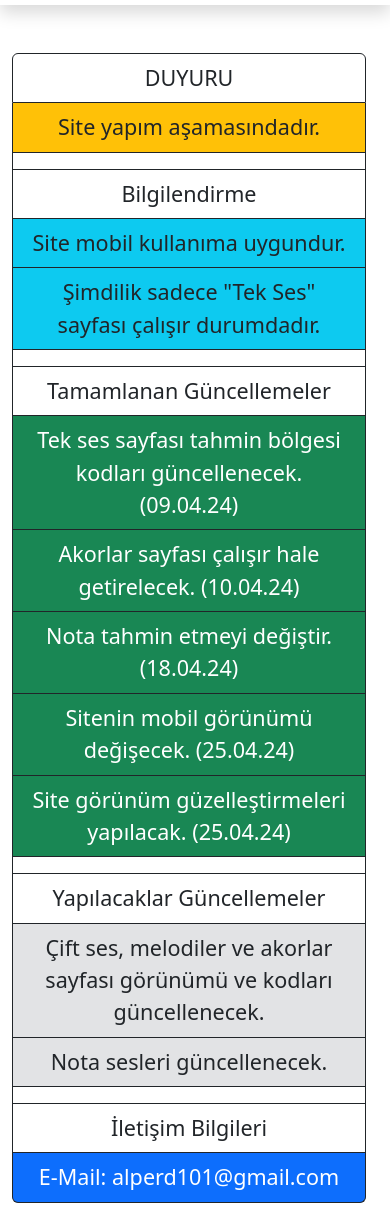
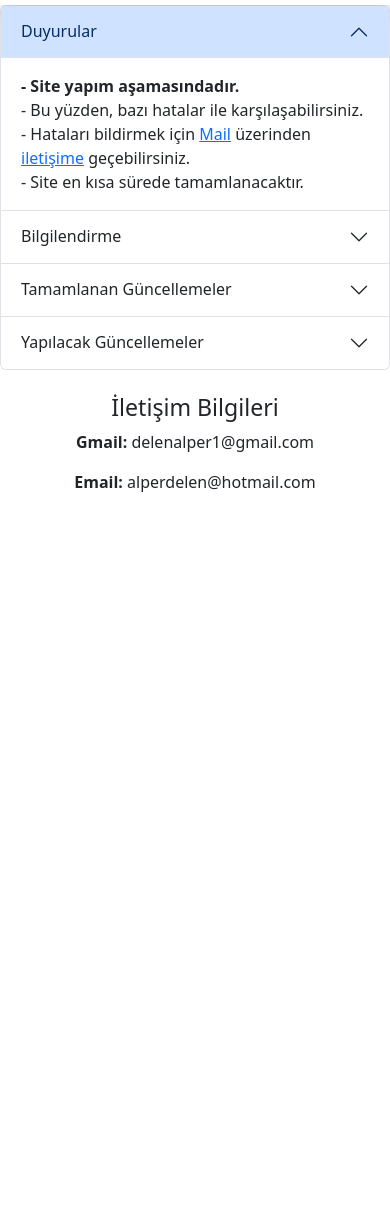
Before and after one commit to alperdelen0/kulak-egitimi-website, a plain HTML site: page index.html in a window 390 px wide. Shown: the part 51-1278 px from the top of the page. After the commit the page ends 844 px from the top, so only its background shows below. Drawn offline with nearby package versions, Linux system fonts and the light colour scheme.

Commit message:
Görsel güncelleme

```diff
--- a/index.html
+++ b/index.html
@@ -24,13 +24,13 @@
                     <a class="nav-link" href="tekSes.html"> Tek Ses </a>
                 </li>
                 <li class="nav-item">
-                    <a class="nav-link" href="#"> Çift Ses </a>
+                    <a class="nav-link" href="ciftSes.html"> Çift Ses </a>
+                </li>
+                <li class="nav-item">
+                  <a class="nav-link" href="#"> Akorlar </a>
                 </li>
                 <li class="nav-item">
                     <a class="nav-link" href="#"> Melodiler </a>
-                </li>
-                <li class="nav-item">
-                    <a class="nav-link" href="#"> Akorlar </a>
                 </li>
                 <!-- <li class="nav-item">
                     <a class="nav-link" href="#"><i class="bi bi-moon-fill"></i> Dark Mode </a>
@@ -40,36 +40,73 @@
         </div>
     </nav>
     <!-- Nav bitiş -->
-    <div class="container text-center">
-      <br><br>
-      <ul class="list-group text-center container-fluid fs-4">
-        <li class="list-group-item border-dark">DUYURU</li>
-        <li class="list-group-item bg-warning border-dark">Site yapım aşamasındadır.</li>
-        <li class="list-group-item border-dark"></li>
 
-        <li class="list-group-item border-dark">Bilgilendirme</li>
-        <li class="list-group-item bg-info border-dark">Site mobil kullanıma uygundur.</li>
-        <li class="list-group-item bg-info border-dark">Şimdilik sadece "Tek Ses" sayfası çalışır durumdadır.</li>
-        <li class="list-group-item border-dark"></li>
-
-
-        <li class="list-group-item border-dark">Tamamlanan Güncellemeler</li>
-        <li class="list-group-item bg-success text-white border-dark">Tek ses sayfası tahmin bölgesi kodları güncellenecek. (09.04.24)</li>
-        <li class="list-group-item bg-success text-white border-dark">Akorlar sayfası çalışır hale getirelecek. (10.04.24)</li>
-        <li class="list-group-item bg-success text-white border-dark">Nota tahmin etmeyi değiştir. (18.04.24)</li>
-        <li class="list-group-item bg-success text-white border-dark">Sitenin mobil görünümü değişecek. (25.04.24)</li>
-        <li class="list-group-item bg-success text-white border-dark">Site görünüm güzelleştirmeleri yapılacak. (25.04.24)</li>
-
-        <li class="list-group-item border-dark"></li>
-        <li class="list-group-item border-dark">Yapılacaklar Güncellemeler</li>
-        <li class="list-group-item bg-secondary-subtle border-dark">Çift ses, melodiler ve akorlar sayfası görünümü ve kodları güncellenecek.</li>
-        <li class="list-group-item bg-secondary-subtle border-dark">Nota sesleri güncellenecek.</li>
-
-        <li class="list-group-item border-dark"></li>
-        <li class="list-group-item border-dark">İletişim Bilgileri</li>
-        <li class="list-group-item bg-primary border-dark text-white">E-Mail: alperd101@gmail.com</li>
-      </ul>
+    <div class="accordion" id="accordionExample">
+      <div class="accordion-item">
+        <h2 class="accordion-header">
+          <button class="accordion-button " type="button" data-bs-toggle="collapse" data-bs-target="#collapseOne" aria-expanded="true" aria-controls="collapseOne">
+            Duyurular
+          </button>
+        </h2>
+        <div id="collapseOne" class="accordion-collapse collapse show" data-bs-parent="#accordionExample">
+          <div class="accordion-body">
+            <strong>- Site yapım aşamasındadır.</strong><br>
+            - Bu yüzden, bazı hatalar ile karşılaşabilirsiniz.<br>
+            - Hataları bildirmek için <a href="#iletisim">Mail</a> üzerinden <a href="#iletisim">iletişime</a> geçebilirsiniz.<br>
+            - Site en kısa sürede tamamlanacaktır.
+          </div>
+        </div>
+      </div>
+      <div class="accordion-item">
+        <h2 class="accordion-header">
+          <button class="accordion-button collapsed" type="button" data-bs-toggle="collapse" data-bs-target="#collapseTwo" aria-expanded="false" aria-controls="collapseTwo">
+            Bilgilendirme
+          </button>
+        </h2>
+        <div id="collapseTwo" class="accordion-collapse collapse" data-bs-parent="#accordionExample">
+          <div class="accordion-body">
+            - Site mobil kullanıma uygundur.<br>
+            - <a href="tekSes.html">Tek Ses</a> ve <a href="ciftSes.html">Çift Ses</a> sayfaları çalışır durumdadır.<br>
+            - Akorlar ve Melodiler sayfası en kısa sürede tamamlanacak ve çalışır hale gelecektir.
+          </div>
+        </div>
+      </div>
+      <div class="accordion-item">
+        <h2 class="accordion-header">
+          <button class="accordion-button collapsed" type="button" data-bs-toggle="collapse" data-bs-target="#collapseThree" aria-expanded="false" aria-controls="collapseThree">
+            Tamamlanan Güncellemeler
+          </button>
+        </h2>
+        <div id="collapseThree" class="accordion-collapse collapse bg-success" data-bs-parent="#accordionExample">
+          <div class="accordion-body text-white">
+            - Tek ses sayfası tahmin bölgesi kodları güncellenecek. (09.04.24)<br>
+            - Nota tahmin etmeyi değiştir. (18.04.24)<br>
+            - Sitenin mobil görünümü değişecek. (25.04.24)<br>
+            - Site görünüm güzelleştirmeleri yapılacak. (25.04.24)<br>
+            - Çift ses sayfası görünümü ve kodları güncellendi. (26.04.24)<br>
+          </div>
+        </div>
+      </div>
+      <div class="accordion-item">
+        <h2 class="accordion-header">
+          <button class="accordion-button collapsed" type="button" data-bs-toggle="collapse" data-bs-target="#collapseFour" aria-expanded="false" aria-controls="collapseFour">
+            Yapılacak Güncellemeler
+          </button>
+        </h2>
+        <div id="collapseFour" class="accordion-collapse collapse" data-bs-parent="#accordionExample">
+          <div class="accordion-body">
+            - Çift ses, melodiler ve akorlar sayfası görünümü ve kodları güncellenecek.<br>
+            - Duraklat ve Devam Et butonları eklenecek.<br>
+            - Nota sesleri güncellenecek.<br>
+          </div>
+        </div>
+      </div>
+    </div>
+    <div id="iletisim" class="text-center">
       <br>
+      <h3>İletişim Bilgileri</h3>
+      <p><b>Gmail:</b> delenalper1@gmail.com</p>
+      <p><b>Email:</b> alperdelen@hotmail.com</p>
     </div>
 
     <!-- <div class="container text-center">
```
Also changed, not shown: tekSes.html (+5 -5 lines).
